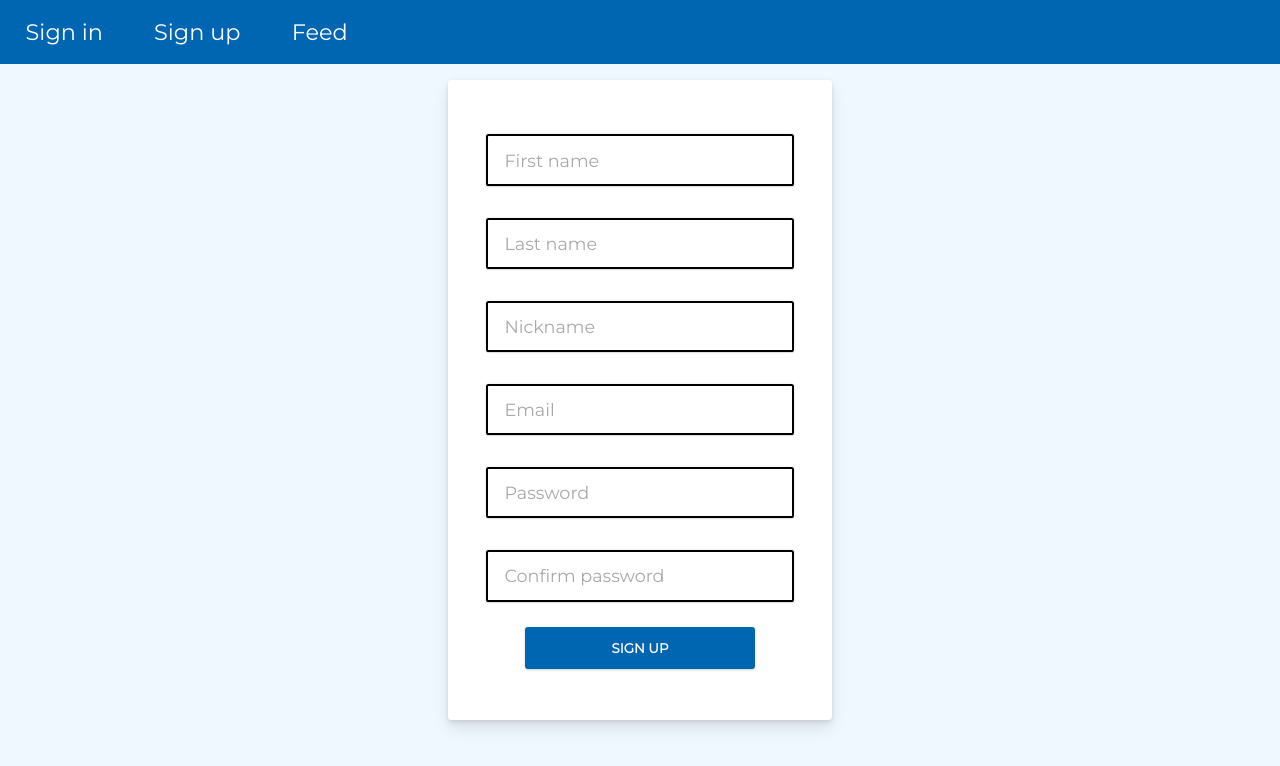
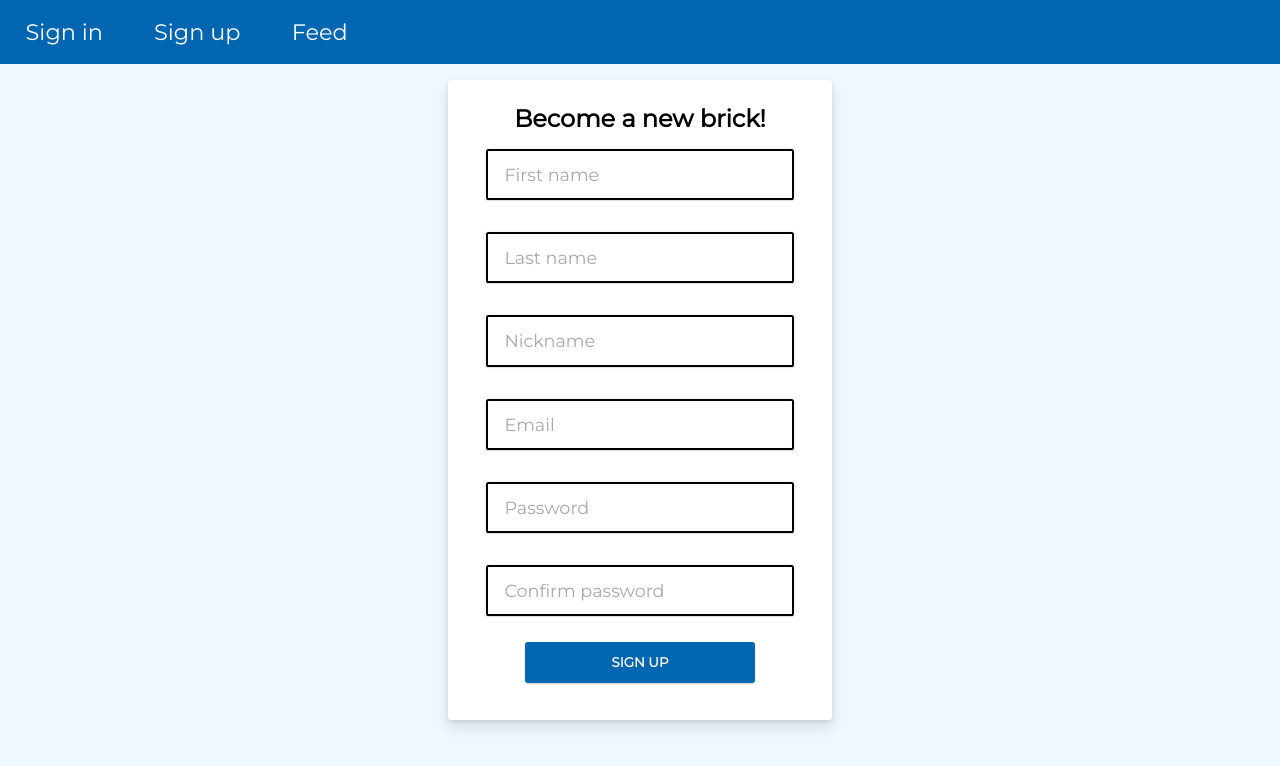
Before and after one commit to vitorguima/wal_app_frontend, a React (Create React App) app: page /register in a window 1280 px wide. Shown: the top 766 px of the page. Built offline with nearby package versions, Linux system fonts and the light colour scheme.

Commit message:
chore: add title to register form

```diff
--- a/src/components/RegisterForm.js
+++ b/src/components/RegisterForm.js
@@ -45,6 +45,7 @@ export default function RegisterForm() {
 
   return (
     <Form onSubmit={() => submitRegistration()}>
+      <h2>Become a new brick!</h2>
       <RegisterField
         type="text"
         name="firstName"
```
